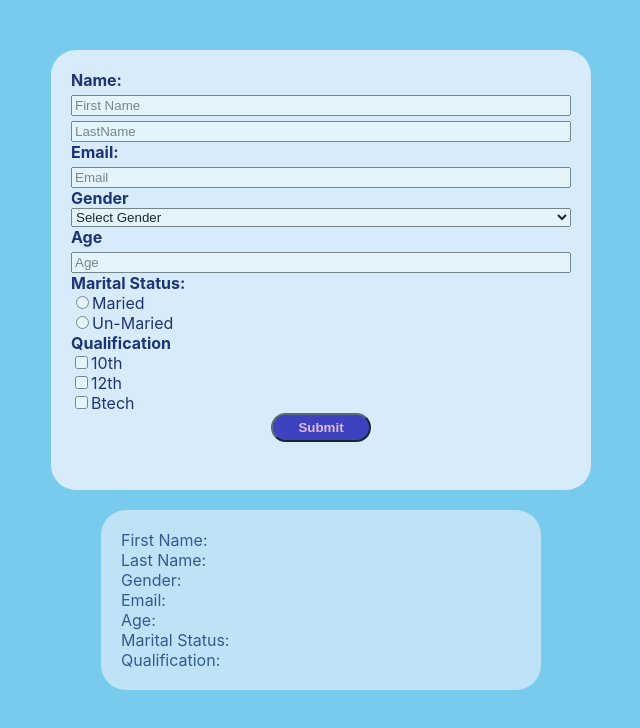
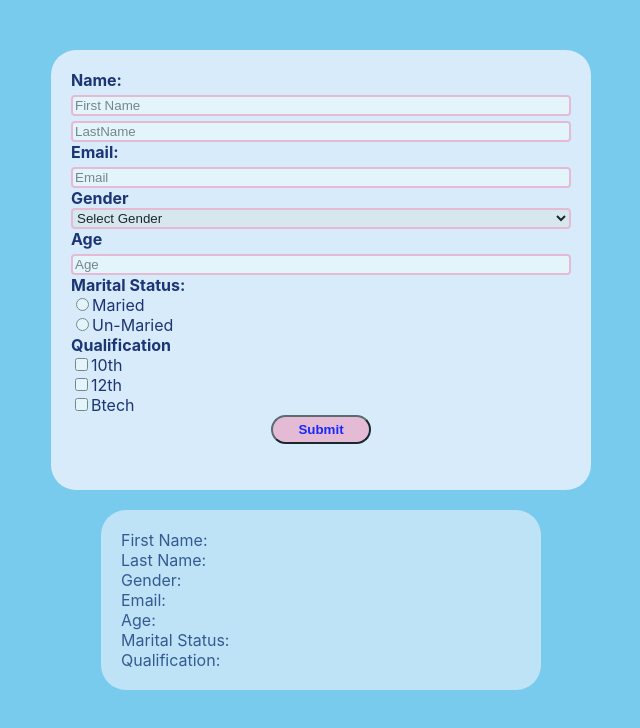
Before and after one commit to gkanishk/form, a React (Create React App) app: page / in a window 1280 px wide. Shown: the top 728 px of the page, without its empty margins (299-939 px from the left). Built offline with nearby package versions, Linux system fonts and the light colour scheme.

Commit message:
Styled stage 2

```diff
--- a/src/components/form.js
+++ b/src/components/form.js
@@ -18,18 +18,18 @@ function Form() {
             <form onSubmit={handleSubmit(onSubmit)}>
                 <div style={{display:'flex',flexDirection:'column',width:'500px',textAlign:'center',justifyContent:"space-around"}}>
                 <label style={{textAlign:'start',fontWeight:700}}>Name:</label>
-                <input type='text' name='first' placeholder='First Name' ref={register} style={{marginTop:'5px'}} />
-                <input type='text' name='last' placeholder='LastName' ref={register} style={{marginTop:'5px'}} />
+                <input type='text' name='first' placeholder='First Name' ref={register} style={{marginTop:'5px',border:'2px solid #FFB7CF',borderRadius:'4px'}} />
+                <input type='text' name='last' placeholder='LastName' ref={register} style={{marginTop:'5px',border:'2px solid #FFB7CF',borderRadius:'4px'}} />
                 <label style={{textAlign:'start',fontWeight:700}}>Email:</label>
-                <input type='email' name='email' placeholder='Email' ref={register} style={{marginTop:'5px'}} />
+                <input type='email' name='email' placeholder='Email' ref={register} style={{marginTop:'5px',border:'2px solid #FFB7CF',borderRadius:'4px'}} />
                 <label style={{textAlign:'start',fontWeight:700}}>Gender</label>
-                <select name='gender'ref={register}>
+                <select name='gender'ref={register} style={{border:'2px solid #FFB7CF',borderRadius:'4px'}}>
                     <option value=''>Select Gender</option>
                     <option value='Male'>Male</option>
                     <option value='Female'>Female</option>
                 </select>
                 <label style={{textAlign:'start',fontWeight:700}}>Age</label>
-                <input type='number' name='age' placeholder='Age' ref={register} style={{marginTop:'5px'}} />
+                <input type='number' name='age' placeholder='Age' ref={register} style={{marginTop:'5px',border:'2px solid #FFB7CF',borderRadius:'4px'}} />
                 <label style={{textAlign:'start',fontWeight:'700'}}>Marital Status:</label>
                 <div style={{textAlign:'start'}}>
                 <input type='radio' id='Maried' name='status' value='Maried'ref={register}/>
@@ -52,7 +52,7 @@ function Form() {
                 <input type='checkbox' id='btech' name='qualify' value='Btech'ref={register}/>
                 <label htmlFor='Btech'>Btech</label>
                 </div>
-                <div style={{textAlign:"center"}}><button type='submit' style={{color:"#FFB7CF",backgroundColor:"#3021B5",width:'100px',borderRadius:'25px',padding:'5px',fontWeight:700}}>Submit</button></div>
+                <div style={{textAlign:"center"}}><button type='submit' style={{color:"blue",backgroundColor:"#FFB7CF",width:'100px',borderRadius:'25px',padding:'5px',fontWeight:700}}>Submit</button></div>
                 </div>
             </form>
 
```
